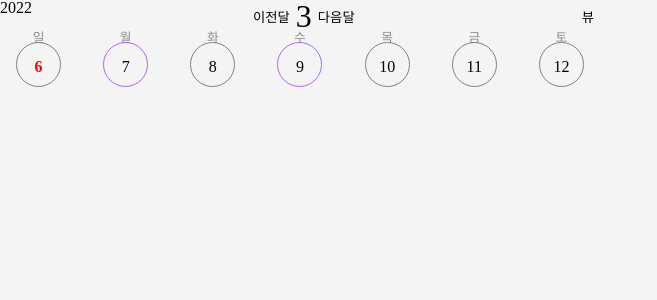
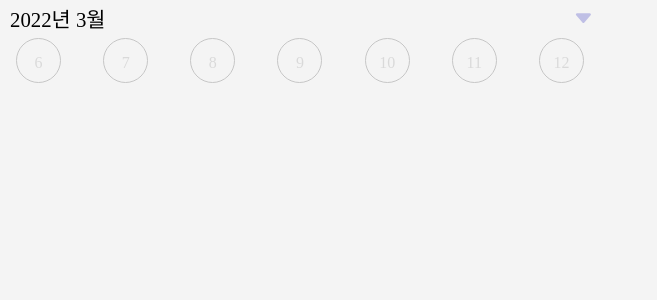
Before and after one commit to 42openproject/whatdidyoueat, a React (Create React App) app in the folder client/: page /test in a window 1280 px wide. Shown: the top 300 px of the page, without its empty margins (0-657 px from the left). Built offline with nearby package versions, Linux system fonts and the light colour scheme.

Commit message:
FEAT #57 - yyyy-mm-dd 양식으로 바꿈

```diff
--- a/client/src/App.js
+++ b/client/src/App.js
@@ -7,7 +7,7 @@ import ProfilePage from './ProfilePageView/ProfilePage';
 import PostPage from './PostPageView/PostPage';
 import AchievePage from './AchievePageView/AchievePage';
 import UserPage from './MainPageView/UserPage';
-import Test from './test/Test';
+import Test from './Calendar/Test';
 
 function App() {
   return (
--- a/client/src/test/Calendar.css
+++ b/client/src/Calendar/Calendar.css
@@ -8,15 +8,21 @@
   justify-content: space-between;
 }
 
-.header-year {
-  font-size: 1rem;
-}
-.header-month {
-  font-size: 2rem;
+.header-year-month {
+  font-size: 1.3rem;
+  margin: 10px 0;
+  margin-left: 10px;
 }
 
-.month-wrap {
+.month-btn-wrap {
   display: flex;
+}
+.prev-month-btn {
+  font-size: 1.2rem;
+}
+.calendar-view-change-btn {
+  font-size: 1.3rem;
+  color: #bfbfe5;
 }
 
 .calendar-week {
@@ -24,6 +30,7 @@
   grid-template-columns: repeat(7, 1fr);
   gap: 10px;
   place-items: center;
+  margin: 5px 0;
 }
 
 .week-item {
@@ -61,18 +68,17 @@
 }
 
 .calendar-days__day-item--today {
-  color: red;
   font-weight: 900;
 }
 .calendar-days__day-item--posted {
-  border: 1px solid rgb(174, 105, 238);
+  border: 3px solid #bfbfe5;
 }
 .calendar-days__day-item--selected {
-  border: 2px solid blue;
+  background-color: #bfbfe5;
+}
+.calendar-days__day-item--inactive {
+  color: #b3b3b3;
 }
 .calendar-days__day-item--not-this-month {
   opacity: 40%;
 }
-
-.calendar-view-change-btn {
-}
--- a/client/src/test/Calendar.js
+++ b/client/src/Calendar/Calendar.js
@@ -1,8 +1,10 @@
 import { useEffect, useState } from 'react';
+import { GrFormNext, GrFormPrevious, GrFormDown } from 'react-icons/gr';
+import { BsFillCaretDownFill, BsFillCaretUpFill } from 'react-icons/bs';
 import CalendarDateItem from './CalendarDateItem';
 import './Calendar.css';
 
-function Calendar() {
+function Calendar({ onClickDate = '', startDate = '', endDate = '' }) {
   const today = new Date();
   // const today = new Date(`2022-1-1`);
   const [year, setYear] = useState(today.getFullYear());
@@ -13,9 +15,14 @@ function Calendar() {
   const weekName = ['일', '월', '화', '수', '목', '금', '토'];
   const [clickedDate, setClickedDate] = useState('');
 
+  const resizeNumber = number => {
+    if (number < 10) return `0${number}`;
+    return number;
+  };
+
   const getDateArrMonth = (y, m) => {
     const startDay = new Date(`${y}-${m}-1`).getDay();
-    const endDate = new Date(y, m, 0).getDate();
+    const mEndDate = new Date(y, m, 0).getDate();
     const endDay = new Date(y, m, 0).getDay();
     const prevMonthDate = new Date(y, m - 1, 0);
     const nextMonthDate = new Date(y, m, 1);
@@ -26,26 +33,24 @@ function Calendar() {
       const pm = prevMonthDate.getMonth() + 1;
       let pd = prevMonthDate.getDate();
       for (let i = 0; i < startDay; i += 1) {
-        someArr.unshift(`${py}-${pm}-${pd}`);
+        someArr.unshift(`${py}-${resizeNumber(pm)}-${resizeNumber(pd)}`);
         pd -= 1;
       }
     }
-    for (let i = 0; i < endDate; i += 1) {
-      someArr.push(`${y}-${m}-${i + 1}`);
+    for (let i = 0; i < mEndDate; i += 1) {
+      someArr.push(`${y}-${resizeNumber(m)}-${resizeNumber(i + 1)}`);
     }
     if (endDay < 6) {
       const ny = nextMonthDate.getFullYear();
       const nm = nextMonthDate.getMonth() + 1;
       let nd = nextMonthDate.getDate();
       for (let i = 0; i < 6 - endDay; i += 1) {
-        someArr.push(`${ny}-${nm}-${nd}`);
+        someArr.push(`${ny}-${resizeNumber(nm)}-${resizeNumber(nd)}`);
         nd += 1;
       }
     }
     setDateArr(someArr);
     console.log(someArr);
-    // console.log(startDay);
-    // console.log(endDate);
   };
 
   const getDateArrWeek = () => {
@@ -54,7 +59,7 @@ function Calendar() {
     let M = today.getMonth() + 1;
     let Y = today.getFullYear();
     console.log(todayD);
-    someArr.push(`${Y}-${M}-${todayD}`);
+    someArr.push(`${Y}-${resizeNumber(M)}-${resizeNumber(todayD)}`);
     const prevDay = today.getDay();
     let prevD = todayD - 1;
     for (let i = 0; i < prevDay; i += 1) {
@@ -68,7 +73,7 @@ function Calendar() {
           M = 12;
         }
       }
-      someArr.unshift(`${Y}-${M}-${prevD}`);
+      someArr.unshift(`${Y}-${resizeNumber(M)}-${resizeNumber(prevD)}`);
       prevD -= 1;
     }
     let nextD = todayD + 1;
@@ -85,7 +90,7 @@ function Calendar() {
           Y += 1;
         }
       }
-      someArr.push(`${Y}-${M}-${nextD}`);
+      someArr.push(`${Y}-${resizeNumber(M)}-${resizeNumber(nextD)}`);
       nextD += 1;
     }
     setDateArr(someArr);
@@ -95,12 +100,6 @@ function Calendar() {
     if (view === 'month') getDateArrMonth(year, month);
     else if (view === 'week') getDateArrWeek();
   }, [year, month, date, view]);
-
-  // useEffect(() => {
-  //   if (clickedDate) {
-  //     clickedDate.className += ' calendar-days__day-item--selected';
-  //   }
-  // }, [clickedDate]);
 
   const onClickPrevMonth = () => {
     if (month === 1) {
@@ -139,23 +138,34 @@ function Calendar() {
     <>
       <div className="calander-all-container">
         <section className="calendar-header">
-          <div className="header-year">{year}</div>
-          <div className="month-wrap">
+          <div className="header-year-month">
+            {year}년 {month}월
+          </div>
+          <div className="month-btn-wrap">
+            {view === 'month' && (
+              <>
                 <button className="prev-month-btn" onClick={onClickPrevMonth}>
-              이전달
+                  <GrFormPrevious />
                 </button>
-            <div className="header-month">{month}</div>
                 <button className="prev-month-btn" onClick={onClickNextMonth}>
-              다음달
+                  <GrFormNext />
                 </button>
-          </div>
+              </>
+            )}
+
             <button
               className="calendar-view-change-btn"
               onClick={onClickViewChange}
             >
-            뷰
+              {view === 'week' ? (
+                <BsFillCaretDownFill />
+              ) : (
+                <BsFillCaretUpFill />
+              )}
             </button>
+          </div>
         </section>
+        {view === 'month' && (
           <section className="calendar-week">
             {weekName.map((w, i) => {
               return (
@@ -165,11 +175,13 @@ function Calendar() {
               );
             })}
           </section>
+        )}
         <section className="calendar-days">
           {dateArr.length &&
             dateArr.map((d, i) => {
               return (
                 <CalendarDateItem
+                  resizeNumber={resizeNumber}
                   date={d}
                   key={i}
                   month={month}
@@ -177,6 +189,9 @@ function Calendar() {
                   today={today}
                   clickedDate={clickedDate}
                   setClickedDate={setClickedDate}
+                  startDate={startDate}
+                  endDate={'2021-12-13'}
+                  // endDate={endDate}
                 />
               );
             })}
--- a/client/src/test/CalendarDateItem.js
+++ b/client/src/Calendar/CalendarDateItem.js
@@ -1,12 +1,15 @@
 import { useState } from 'react';
 
 function CalendarDateItem({
+  resizeNumber,
   date,
   month,
   postedDate = [],
   today,
   clickedDate,
   setClickedDate,
+  startDate = '',
+  endDate = '',
 }) {
   const item = new Date(date);
   const d = date === '' ? '' : new Date(date).getDate();
@@ -17,8 +20,8 @@ function CalendarDateItem({
     const todayM = today.getMonth() + 1;
     const todayD = today.getDate();
     const Y = dd.getFullYear();
-    const M = dd.getMonth() + 1;
-    const D = dd.getDate();
+    const M = resizeNumber(dd.getMonth() + 1);
+    const D = resizeNumber(dd.getDate());
 
     if (todayD === D && todayM === M && todayY === Y) {
       tmp += ' calendar-days__day-item--today';
@@ -33,14 +36,22 @@ function CalendarDateItem({
       tmp += ' calendar-days__day-item--posted';
     if (clickedDate === `${Y}-${M}-${D}`)
       tmp += ' calendar-days__day-item--selected';
+    if (startDate && startDate > `${Y}-${M}-${D}`)
+      tmp += ' calendar-days__day-item--inactive';
+    if (endDate && endDate < `${Y}-${M}-${D}`)
+      tmp += ' calendar-days__day-item--inactive';
     return tmp;
   };
   const itemClass = getItemClass(item);
 
   const onClickDate = e => {
-    setClickedDate(e.target.ariaLabel);
-    // e.target.classList.toggle('calendar-days__day-item--selected');
-    console.log(e.target.ariaLabel);
+    if (
+      !(startDate && startDate > e.target.ariaLabel) &&
+      !(endDate && endDate < e.target.ariaLabel)
+    )
+      setClickedDate(e.target.ariaLabel);
+
+    return console.log(e.target.ariaLabel);
   };
 
   return (
```
Also changed, not shown: client/src/Calendar/Test.js (renamed from client/src/test/Test.js). Lines whose indentation alone changed are shown as unchanged.
